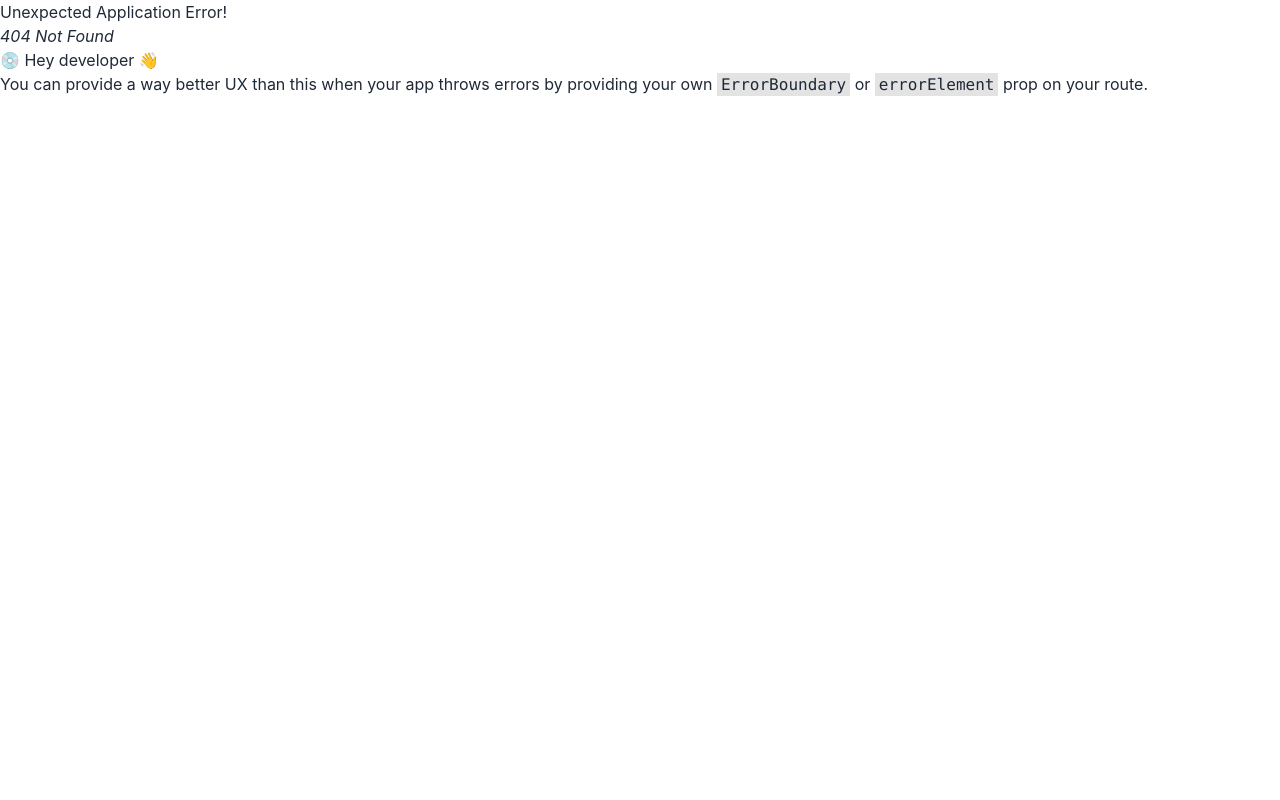
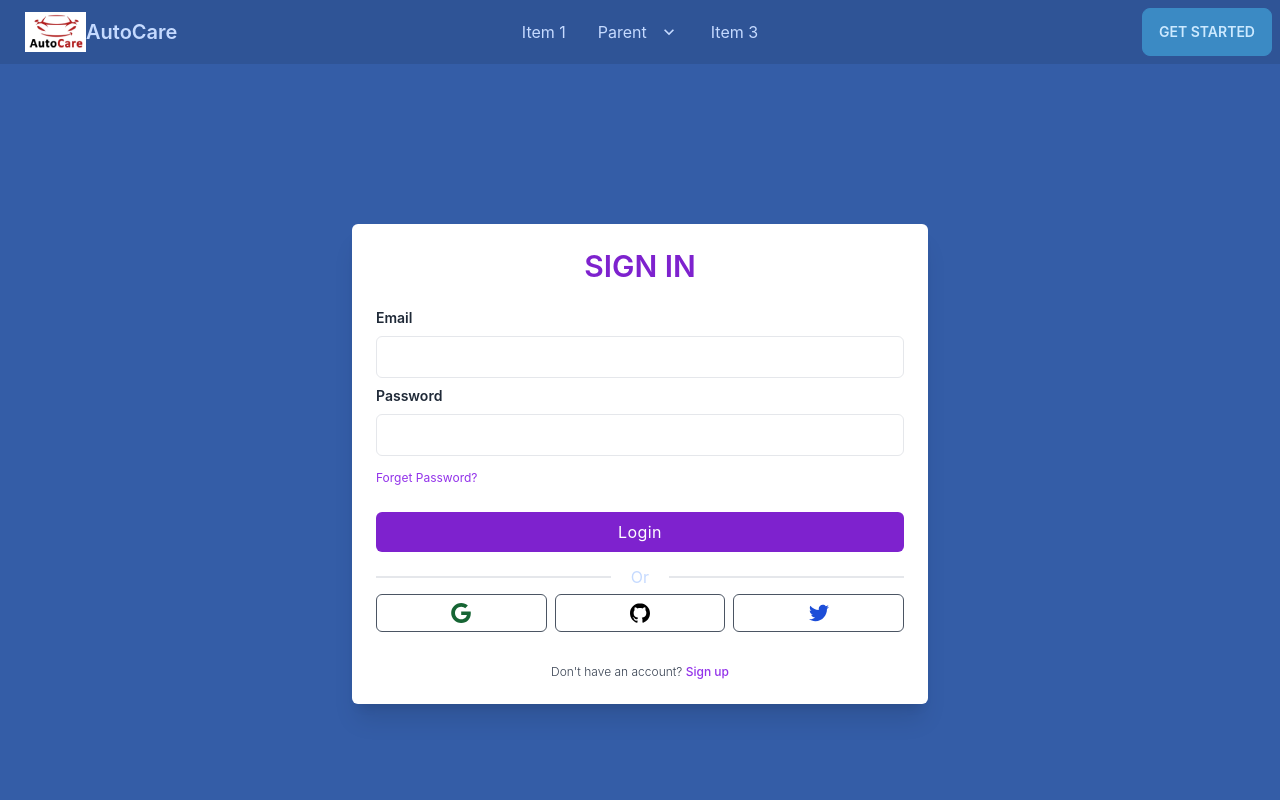
Before and after one commit to khaled39ab/Warehouse-Management-Client, a React (Create React App) app: page /signIn in a window 1280 px wide. Before the commit this address had no page. Shown: the top 800 px of the page. Built offline with nearby package versions, Linux system fonts and the light colour scheme.

Commit message:
sign in page createrd

```diff
--- /dev/null
+++ b/src/Pages/Home/Banner/Carousel/Carousel.css
@@ -0,0 +1,10 @@
+.carousel-img:after {
+    content:'';
+    position:absolute;
+    left:0;
+    top:0;
+    width:100%;
+    height:100%;
+    display:inline-block;
+    background: linear-gradient(to right, #151515 0%,rgba(21, 21, 21, 0) 100%);
+}
--- a/src/Pages/Home/Banner/Carousel/Carousel.jsx
+++ b/src/Pages/Home/Banner/Carousel/Carousel.jsx
@@ -1,14 +1,18 @@
 import React from 'react';
+import './Carousel.css'
 
-const Carousel = ({slide}) => {
-    const {id, image, prev, next} = slide;
+const Carousel = ({ slide }) => {
+    const { id, image, prev, next } = slide;
 
     return (
         <div id={`slide${id}`} className="carousel-item relative w-full">
-            <img src={image} alt='' className="w-full" />
+            <div className='carousel-img w-full '>
+                <img src={image} alt='' className="w-full h-96" />
+            </div>
             <div className="absolute flex justify-start transform -translate-y-1/2 left-20 top-1/4">
-                <h1 className='lg:text-5xl md:text-3xl sm:text-2xl font-bold text-white'>
-                    Need A Car
+                <h1 className='lg:text-5xl md:text-3xl sm:text-2xl font-bold text-pink-500'>
+                    Touch Your Dream <br />
+                    In Own Hands
                 </h1>
             </div>
             <div className="absolute md:flex justify-start transform -translate-y-1/2 left-20 top-1/2 md:w-2/5 sm:w-2/3 hidden">
--- /dev/null
+++ b/src/Pages/SignIn/SignIn.jsx
@@ -0,0 +1,94 @@
+import React from 'react';
+import { Link } from 'react-router-dom';
+
+const SignIn = () => {
+    return (
+        <div className="relative flex flex-col justify-center min-h-screen overflow-hidden" data-theme="aqua">
+            <div className="w-full p-6 m-auto bg-white rounded-md shadow-xl lg:max-w-xl">
+                <h1 className="text-3xl font-semibold text-center text-purple-700 uppercase">
+                    Sign in
+                </h1>
+                <form className="mt-6">
+                    <div className="mb-2">
+                        <label
+                            for="email"
+                            className="block text-sm font-semibold text-gray-800"
+                        >
+                            Email
+                        </label>
+                        <input
+                            type="email"
+                            className="block w-full px-4 py-2 mt-2 text-purple-700 bg-white border rounded-md focus:border-purple-400 focus:ring-purple-300 focus:outline-none focus:ring focus:ring-opacity-40"
+                        />
+                    </div>
+                    <div className="mb-2">
+                        <label
+                            for="password"
+                            className="block text-sm font-semibold text-gray-800"
+                        >
+                            Password
+                        </label>
+                        <input
+                            type="password"
+                            className="block w-full px-4 py-2 mt-2 text-purple-700 bg-white border rounded-md focus:border-purple-400 focus:ring-purple-300 focus:outline-none focus:ring focus:ring-opacity-40"
+                        />
+                    </div>
+                    <Link href="#" className="text-xs text-purple-600 hover:underline" >
+                        Forget Password?
+                    </Link>
+                    <div className="mt-6">
+                        <button className="w-full px-4 py-2 tracking-wide text-white transition-colors duration-200 transform bg-purple-700 rounded-md hover:bg-purple-600 focus:outline-none focus:bg-purple-600">
+                            Login
+                        </button>
+                    </div>
+                </form>
+                <div className="relative flex items-center justify-center w-full mt-6 border border-t">
+                    <div className="absolute px-5 bg-white">Or</div>
+                </div>
+                <div className="flex mt-4 gap-x-2">
+                    <button
+                        type="button"
+                        className="flex items-center justify-center w-full p-2 border border-gray-600 rounded-md focus:ring-2 focus:ring-offset-1 focus:ring-violet-600"
+                    >
+                        <svg
+                            xmlns="http://www.w3.org/2000/svg"
+                            viewBox="0 0 32 32"
+                            className="w-5 h-5 fill-green-800"
+                        >
+                            <path d="M16.318 13.714v5.484h9.078c-0.37 2.354-2.745 6.901-9.078 6.901-5.458 0-9.917-4.521-9.917-10.099s4.458-10.099 9.917-10.099c3.109 0 5.193 1.318 6.38 2.464l4.339-4.182c-2.786-2.599-6.396-4.182-10.719-4.182-8.844 0-16 7.151-16 16s7.156 16 16 16c9.234 0 15.365-6.49 15.365-15.635 0-1.052-0.115-1.854-0.255-2.651z"></path>
+                        </svg>
+                    </button>
+                    <button className="flex items-center justify-center w-full p-2 border border-gray-600 rounded-md focus:ring-2 focus:ring-offset-1 focus:ring-violet-600">
+                        <svg
+                            xmlns="http://www.w3.org/2000/svg"
+                            viewBox="0 0 32 32"
+                            className="w-5 h-5 fill-black"
+                        >
+                            <path d="M16 0.396c-8.839 0-16 7.167-16 16 0 7.073 4.584 13.068 10.937 15.183 0.803 0.151 1.093-0.344 1.093-0.772 0-0.38-0.009-1.385-0.015-2.719-4.453 0.964-5.391-2.151-5.391-2.151-0.729-1.844-1.781-2.339-1.781-2.339-1.448-0.989 0.115-0.968 0.115-0.968 1.604 0.109 2.448 1.645 2.448 1.645 1.427 2.448 3.744 1.74 4.661 1.328 0.14-1.031 0.557-1.74 1.011-2.135-3.552-0.401-7.287-1.776-7.287-7.907 0-1.751 0.62-3.177 1.645-4.297-0.177-0.401-0.719-2.031 0.141-4.235 0 0 1.339-0.427 4.4 1.641 1.281-0.355 2.641-0.532 4-0.541 1.36 0.009 2.719 0.187 4 0.541 3.043-2.068 4.381-1.641 4.381-1.641 0.859 2.204 0.317 3.833 0.161 4.235 1.015 1.12 1.635 2.547 1.635 4.297 0 6.145-3.74 7.5-7.296 7.891 0.556 0.479 1.077 1.464 1.077 2.959 0 2.14-0.020 3.864-0.020 4.385 0 0.416 0.28 0.916 1.104 0.755 6.4-2.093 10.979-8.093 10.979-15.156 0-8.833-7.161-16-16-16z"></path>
+                        </svg>
+                    </button>
+                    <button className="flex items-center justify-center w-full p-2 border border-gray-600 rounded-md focus:ring-2 focus:ring-offset-1 focus:ring-violet-600">
+                        <svg
+                            xmlns="http://www.w3.org/2000/svg"
+                            viewBox="0 0 32 32"
+                            className="w-5 h-5 fill-blue-700"
+                        >
+                            <path d="M31.937 6.093c-1.177 0.516-2.437 0.871-3.765 1.032 1.355-0.813 2.391-2.099 2.885-3.631-1.271 0.74-2.677 1.276-4.172 1.579-1.192-1.276-2.896-2.079-4.787-2.079-3.625 0-6.563 2.937-6.563 6.557 0 0.521 0.063 1.021 0.172 1.495-5.453-0.255-10.287-2.875-13.52-6.833-0.568 0.964-0.891 2.084-0.891 3.303 0 2.281 1.161 4.281 2.916 5.457-1.073-0.031-2.083-0.328-2.968-0.817v0.079c0 3.181 2.26 5.833 5.26 6.437-0.547 0.145-1.131 0.229-1.724 0.229-0.421 0-0.823-0.041-1.224-0.115 0.844 2.604 3.26 4.5 6.14 4.557-2.239 1.755-5.077 2.801-8.135 2.801-0.521 0-1.041-0.025-1.563-0.088 2.917 1.86 6.36 2.948 10.079 2.948 12.067 0 18.661-9.995 18.661-18.651 0-0.276 0-0.557-0.021-0.839 1.287-0.917 2.401-2.079 3.281-3.396z"></path>
+                        </svg>
+                    </button>
+                </div>
+
+                <p className="mt-8 text-xs font-light text-center text-gray-700">
+                    {" "}
+                    Don't have an account?{" "}
+                    <Link href="#" className="font-medium text-purple-600 hover:underline"
+                    >
+                        Sign up
+                    </Link>
+                </p>
+            </div>
+        </div>
+    );
+};
+
+export default SignIn;
--- a/src/Router/Routes/Routes.js
+++ b/src/Router/Routes/Routes.js
@@ -1,6 +1,7 @@
 import { createBrowserRouter } from "react-router-dom";
 import Main from "../../Layout/Main";
 import Home from "../../Pages/Home/Home/Home.jsx";
+import SignIn from "../../Pages/SignIn/SignIn";
 
 export const router = createBrowserRouter([
     {
@@ -10,6 +11,10 @@
             {
                 path: '/',
                 element: <Home />
+            },
+            {
+                path: '/signIn',
+                element: <SignIn />
             }
         ]
     }
```
